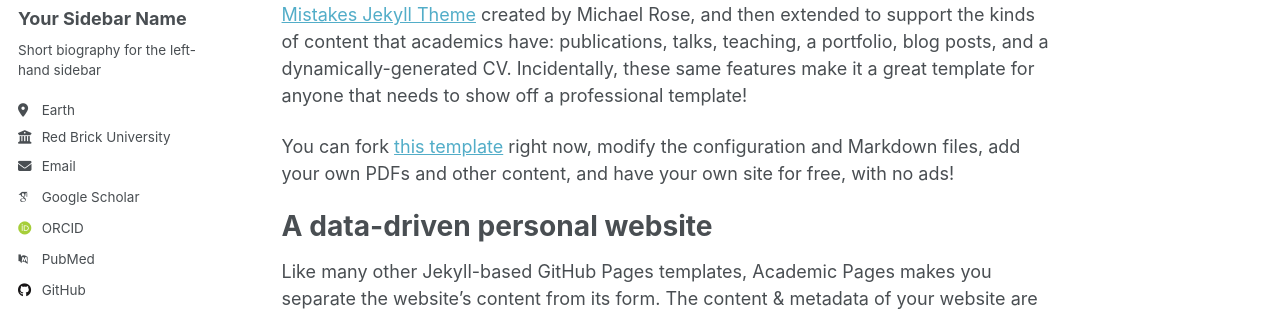
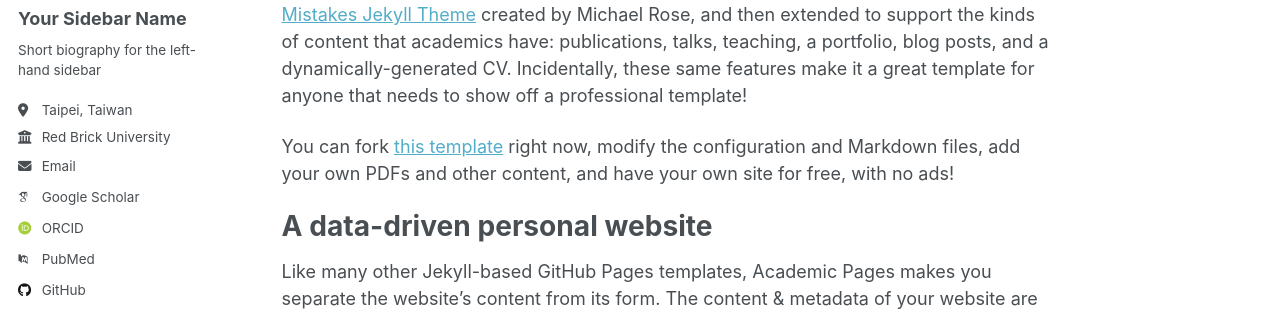
Before and after one commit to lichenyu-EE/Power, a Jekyll site: the page built from _pages/about.md, in a window 1280 px wide. Shown: the part 276-587 px from the top of the page. Built offline with Jekyll 4.4.1, drawn with Linux system fonts in a browser that asks for light colours; some web fonts are replaced; a script that is not in the unit is left out.

Commit message:
Update _config.yml

```diff
--- a/_config.yml
+++ b/_config.yml
@@ -26,7 +26,7 @@ author:
   name             : "Your Sidebar Name"
   pronouns         : # example: "she/her"
   bio              : "Short biography for the left-hand sidebar"
-  location         : "Earth"
+  location         : "Taipei, Taiwan"
   employer         : "Red Brick University"
   uri              : # URL
   email            : "none@example.org"
```
